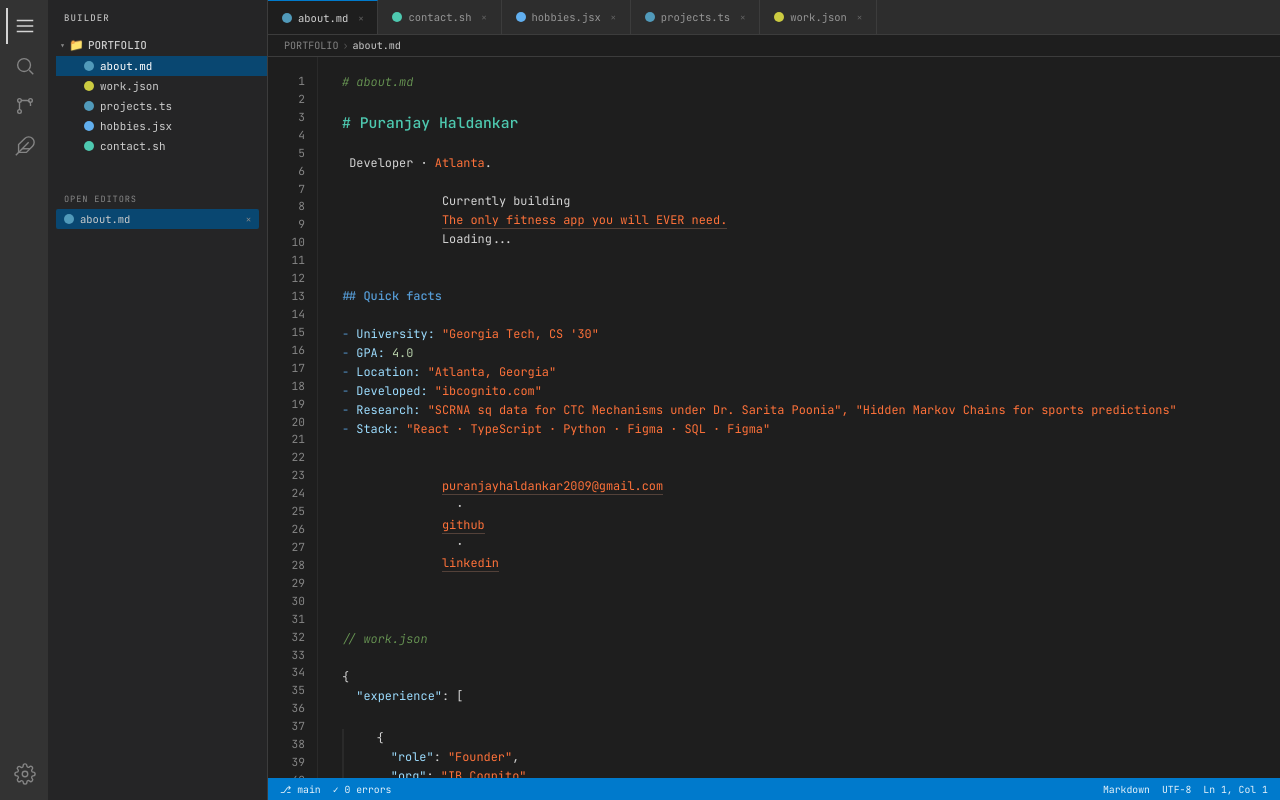
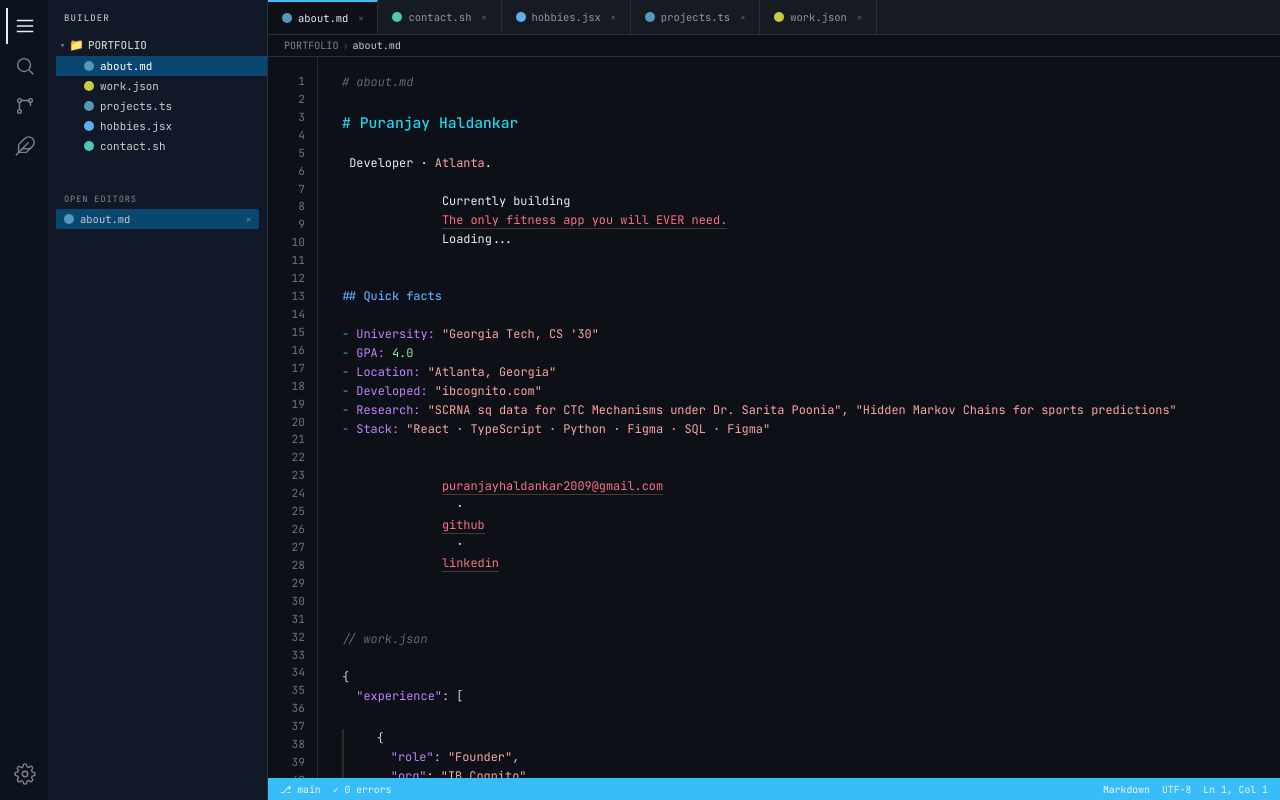
Before and after one commit to puranjayh/me, a plain HTML site: page index.html in a window 1280 px wide. Drawn offline with Linux system fonts and the light colour scheme.

Commit message:
styles improved

```diff
--- a/style.css
+++ b/style.css
@@ -2,32 +2,40 @@
 *, *::before, *::after { box-sizing: border-box; margin: 0; padding: 0; }
 
 :root {
-  /* VSCode Dark+ palette */
-  --bg:           #1e1e1e;
-  --sidebar-bg:   #252526;
-  --activity-bg:  #333333;
-  --tab-bg:       #2d2d2d;
-  --tab-active:   #1e1e1e;
-  --tab-border:   #252526;
-  --status-bg:    #007acc;
-  --border:       #3c3c3c;
-  --line-num:     #858585;
-  --text:         #d4d4d4;
-  --muted:        #6a9955;
-  --font:         'JetBrains Mono', 'Fira Code', 'Consolas', monospace;
+  /* ─── CORE THEME ───────────────────────────── */
+  --bg:           #0d1117;
+  --sidebar-bg:   #111827;
+  --activity-bg:  #0b1220;
+  --tab-bg:       #161b22;
+  --tab-active:   #0d1117;
+  --tab-border:   #1f2937;
+  --status-bg:    #38bdf8;
+  --border:       #263042;
 
-  /* Syntax colours */
-  --c-comment:    #6a9955;
-  --c-keyword:    #3ea2f4;
-  --c-string:     #ff723a;
-  --c-number:     #b5cea8;
-  --c-key:        #9cdcfe;
-  --c-var:        #4fc1ff;
-  --c-punct:      #d4d4d4;
-  --c-h1:         #4ec9b0;
-  --c-h2:         #569cd6;
-  --c-link:       #ff723a;
-  --c-bullet:     #569cd6;
+  --text:         #e6edf3;
+  --line-num:     #6b7280;
+  --muted:        #8b949e;
+
+  --font: 'JetBrains Mono', 'Fira Code', 'Consolas', monospace;
+
+  /* ─── SYNTAX COLORS ───────────────────────── */
+  --c-comment:    #6b7280;
+  --c-keyword:    #7dd3fc;
+  --c-string:     #fca5a5;
+  --c-number:     #86efac;
+  --c-key:        #c084fc;
+  --c-var:        #38bdf8;
+  --c-punct:      #d1d5db;
+
+  --c-h1:         #22d3ee;
+  --c-h2:         #60a5fa;
+  --c-link:       #fb7185;
+  --c-bullet:     #38bdf8;
+
+  /* ─── UI ACCENTS ──────────────────────────── */
+  --glow-blue:    #38bdf8;
+  --glow-cyan:    #22d3ee;
+  --glow-pink:    #fb7185;
 
   --sidebar-w:    220px;
   --activity-w:   48px;
@@ -212,7 +220,8 @@ body {
 .tab.active {
   background: var(--tab-active);
   color: var(--text);
-  border-top: 1px solid var(--status-bg);
+  border-top: 1px solid var(--glow-blue);
+  box-shadow: inset 0 1px 0 var(--glow-blue);
 }
 .tab-close {
   font-size: 0.6rem;
@@ -315,7 +324,10 @@ body {
   padding-left: 4px;
   transition: border-color 0.2s;
 }
-.work-entry:hover { border-color: var(--status-bg); }
+.work-entry:hover,
+.proj-block:hover {
+  box-shadow: 0 0 12px rgba(34, 211, 238, 0.18);
+}
 
 /* ─── PROJECT BLOCKS ────────────────────────────────────── */
 .proj-block {
```
